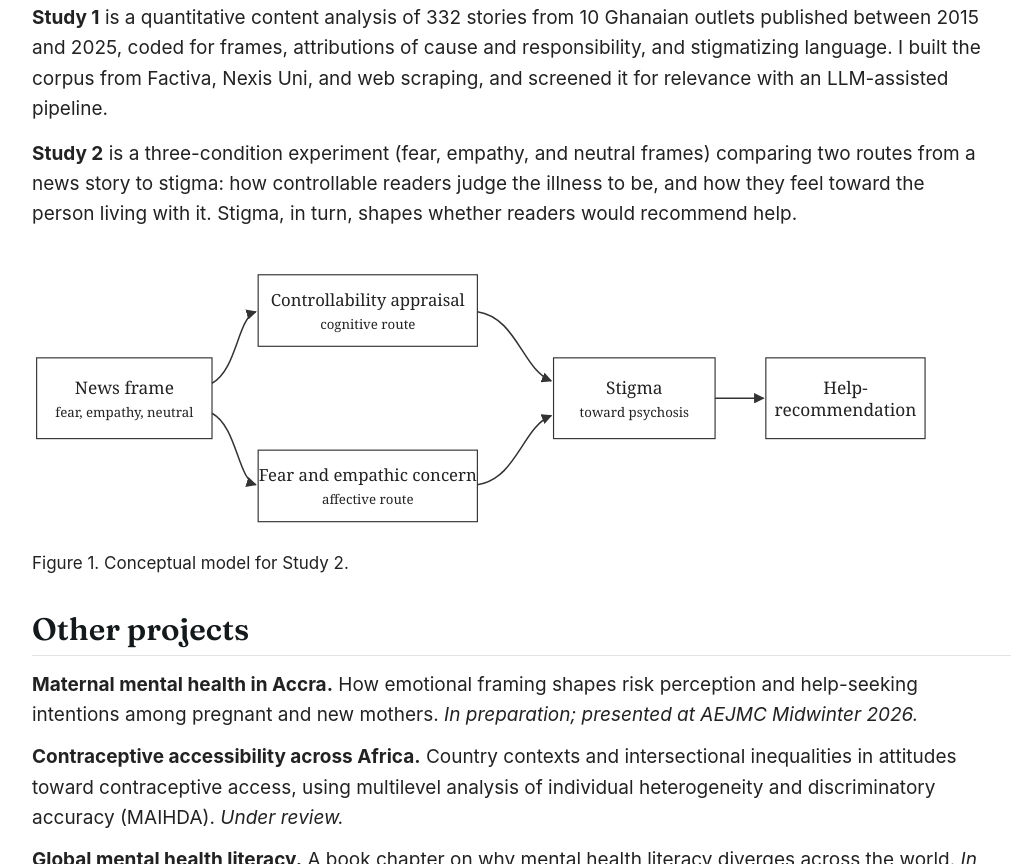
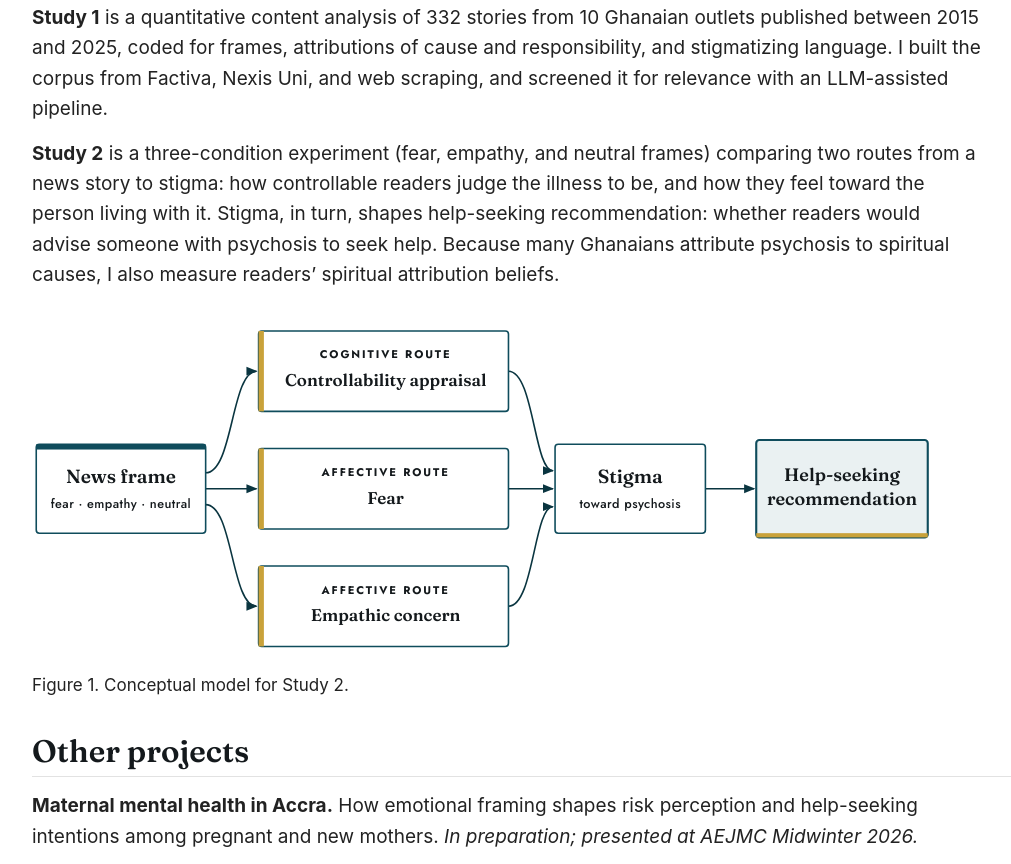
Before and after one commit to stephenanti/stephenanti.github.io, a plain HTML site: page research/index.html in a window 1280 px wide. Shown: the part 541-1405 px from the top of the page, without its empty margins (98-1109 px from the left). Drawn offline with Linux system fonts and the light colour scheme.

Commit message:
Update Study 2 figure and help-seeking wording

```diff
--- a/research/index.html
+++ b/research/index.html
@@ -46,35 +46,47 @@
   <h3><em>Framing Psychosis: News Media, Stigma, and the Mechanisms of Public Response in Ghana</em></h3>
   <p>My dissertation asks how news coverage of psychosis shapes what readers believe about the illness, how they feel toward people living with it, and whether they would recommend professional help. Committee: Nikki McClaran (Chair), Leslie Steeves, S. S. Ofori-Parku, and Deepu Murty.</p>
   <p><strong>Study 1</strong> is a quantitative content analysis of 332 stories from 10 Ghanaian outlets published between 2015 and 2025, coded for frames, attributions of cause and responsibility, and stigmatizing language. I built the corpus from Factiva, Nexis Uni, and web scraping, and screened it for relevance with an LLM-assisted pipeline.</p>
-  <p><strong>Study 2</strong> is a three-condition experiment (fear, empathy, and neutral frames) comparing two routes from a news story to stigma: how controllable readers judge the illness to be, and how they feel toward the person living with it. Stigma, in turn, shapes whether readers would recommend help.</p>
+  <p><strong>Study 2</strong> is a three-condition experiment (fear, empathy, and neutral frames) comparing two routes from a news story to stigma: how controllable readers judge the illness to be, and how they feel toward the person living with it. Stigma, in turn, shapes help-seeking recommendation: whether readers would advise someone with psychosis to seek help. Because many Ghanaians attribute psychosis to spiritual causes, I also measure readers&#8217; spiritual attribution beliefs.</p>
 
   <figure>
     <div class="scroll">
-      <svg viewBox="0 0 780 250" role="img" aria-label="Conceptual model: a news frame works through controllability appraisal and through fear and empathic concern, which shape stigma, which shapes help-recommendation.">
-        <defs><marker id="ar" viewBox="0 0 10 10" refX="9" refY="5" markerWidth="7" markerHeight="7" orient="auto-start-reverse"><path d="M0 0 L10 5 L0 10z" fill="#333"/></marker></defs>
-        <g font-family="Georgia, serif" text-anchor="middle" fill="#222">
-          <rect x="4" y="90" width="152" height="70" fill="#fff" stroke="#333"/>
-          <text x="80" y="121" font-size="15">News frame</text>
-          <text x="80" y="141" font-size="11.5" fill="#222">fear, empathy, neutral</text>
-          <rect x="196" y="18" width="190" height="62" fill="#fff" stroke="#333"/>
-          <text x="291" y="45" font-size="14.5">Controllability appraisal</text>
-          <text x="291" y="65" font-size="11.5" fill="#222">cognitive route</text>
-          <rect x="196" y="170" width="190" height="62" fill="#fff" stroke="#333"/>
-          <text x="291" y="197" font-size="14.5">Fear and empathic concern</text>
-          <text x="291" y="217" font-size="11.5" fill="#222">affective route</text>
-          <rect x="452" y="90" width="140" height="70" fill="#fff" stroke="#333"/>
-          <text x="522" y="121" font-size="15">Stigma</text>
-          <text x="522" y="141" font-size="11.5" fill="#222">toward psychosis</text>
-          <rect x="636" y="90" width="138" height="70" fill="#fff" stroke="#333"/>
-          <text x="705" y="121" font-size="15">Help-</text>
-          <text x="705" y="140" font-size="15">recommendation</text>
+      <svg viewBox="0 0 850 330" role="img" aria-label="Conceptual model: a news frame works through controllability appraisal, fear, and empathic concern, which shape stigma toward psychosis, which shapes help-seeking recommendation.">
+        <defs><marker id="ar" viewBox="0 0 10 10" refX="9" refY="5" markerWidth="7" markerHeight="7" orient="auto-start-reverse"><path d="M0 1 L10 5 L0 9z" fill="#0A3540"/></marker></defs>
+        <g fill="none" stroke="#0A3540" stroke-width="1.5">
+          <path d="M164 150 C 190 150, 188 54, 212 54" marker-end="url(#ar)"/>
+          <path d="M164 165 L 212 165" marker-end="url(#ar)"/>
+          <path d="M164 180 C 190 180, 188 276, 212 276" marker-end="url(#ar)"/>
+          <path d="M450 54 C 474 54, 474 148, 492 148" marker-end="url(#ar)"/>
+          <path d="M450 165 L 492 165" marker-end="url(#ar)"/>
+          <path d="M450 276 C 474 276, 474 182, 492 182" marker-end="url(#ar)"/>
+          <path d="M636 165 L 682 165" marker-end="url(#ar)"/>
         </g>
-        <g fill="none" stroke="#333" stroke-width="1.3">
-          <path d="M156 112 C 178 100, 178 55, 194 50" marker-end="url(#ar)"/>
-          <path d="M156 138 C 178 150, 178 195, 194 200" marker-end="url(#ar)"/>
-          <path d="M386 50 C 420 55, 425 100, 450 110" marker-end="url(#ar)"/>
-          <path d="M386 200 C 420 195, 425 150, 450 140" marker-end="url(#ar)"/>
-          <path d="M592 125 L 634 125" marker-end="url(#ar)"/>
+        <g text-anchor="middle">
+          <rect x="4" y="123" width="160" height="84" rx="3" fill="#fff" stroke="#0F4C5C" stroke-width="1.5"/>
+          <rect x="4" y="123" width="160" height="5" fill="#0F4C5C"/>
+          <text x="84" y="160" font-family="Fraunces, Georgia, serif" font-size="18" font-weight="600" fill="#14191C">News frame</text>
+          <text x="84" y="183" font-family="Jost, Arial, sans-serif" font-size="12" font-weight="500" letter-spacing=".4" fill="#14191C">fear · empathy · neutral</text>
+          <rect x="214" y="16" width="236" height="76" rx="3" fill="#fff" stroke="#0F4C5C" stroke-width="1.5"/>
+          <rect x="214" y="16" width="5" height="76" fill="#C9A23A"/>
+          <text x="334" y="42" font-family="Jost, Arial, sans-serif" font-size="10.5" font-weight="700" letter-spacing="1.8" fill="#14191C">COGNITIVE ROUTE</text>
+          <text x="334" y="68" font-family="Fraunces, Georgia, serif" font-size="16" font-weight="600" fill="#14191C">Controllability appraisal</text>
+          <rect x="214" y="127" width="236" height="76" rx="3" fill="#fff" stroke="#0F4C5C" stroke-width="1.5"/>
+          <rect x="214" y="127" width="5" height="76" fill="#C9A23A"/>
+          <text x="334" y="153" font-family="Jost, Arial, sans-serif" font-size="10.5" font-weight="700" letter-spacing="1.8" fill="#14191C">AFFECTIVE ROUTE</text>
+          <text x="334" y="179" font-family="Fraunces, Georgia, serif" font-size="16" font-weight="600" fill="#14191C">Fear</text>
+          <rect x="214" y="238" width="236" height="76" rx="3" fill="#fff" stroke="#0F4C5C" stroke-width="1.5"/>
+          <rect x="214" y="238" width="5" height="76" fill="#C9A23A"/>
+          <text x="334" y="264" font-family="Jost, Arial, sans-serif" font-size="10.5" font-weight="700" letter-spacing="1.8" fill="#14191C">AFFECTIVE ROUTE</text>
+          <text x="334" y="290" font-family="Fraunces, Georgia, serif" font-size="16" font-weight="600" fill="#14191C">Empathic concern</text>
+
+          <rect x="494" y="123" width="142" height="84" rx="3" fill="#fff" stroke="#0F4C5C" stroke-width="1.5"/>
+          <text x="565" y="160" font-family="Fraunces, Georgia, serif" font-size="18" font-weight="600" fill="#14191C">Stigma</text>
+          <text x="565" y="183" font-family="Jost, Arial, sans-serif" font-size="12" font-weight="500" letter-spacing=".4" fill="#14191C">toward psychosis</text>
+
+          <rect x="684" y="119" width="162" height="92" rx="3" fill="#EAF1F2" stroke="#0F4C5C" stroke-width="2"/>
+          <rect x="684" y="207" width="162" height="4" fill="#C9A23A"/>
+          <text x="765" y="158" font-family="Fraunces, Georgia, serif" font-size="17" font-weight="600" fill="#14191C">Help-seeking</text>
+          <text x="765" y="180" font-family="Fraunces, Georgia, serif" font-size="17" font-weight="600" fill="#14191C">recommendation</text>
         </g>
       </svg>
     </div>
```
Also changed, not shown: _source/pages/research.html (+37 -25 lines), sitemap.xml (+12 -12 lines).
